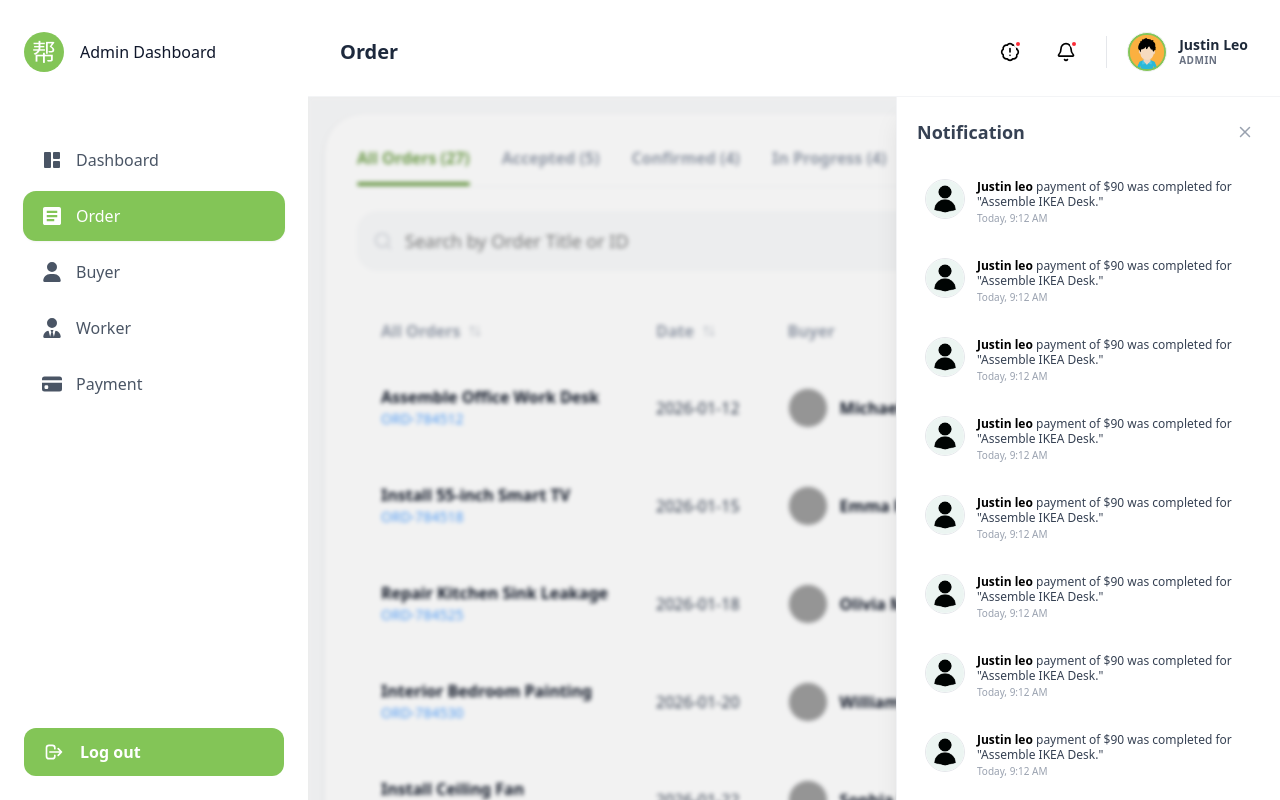
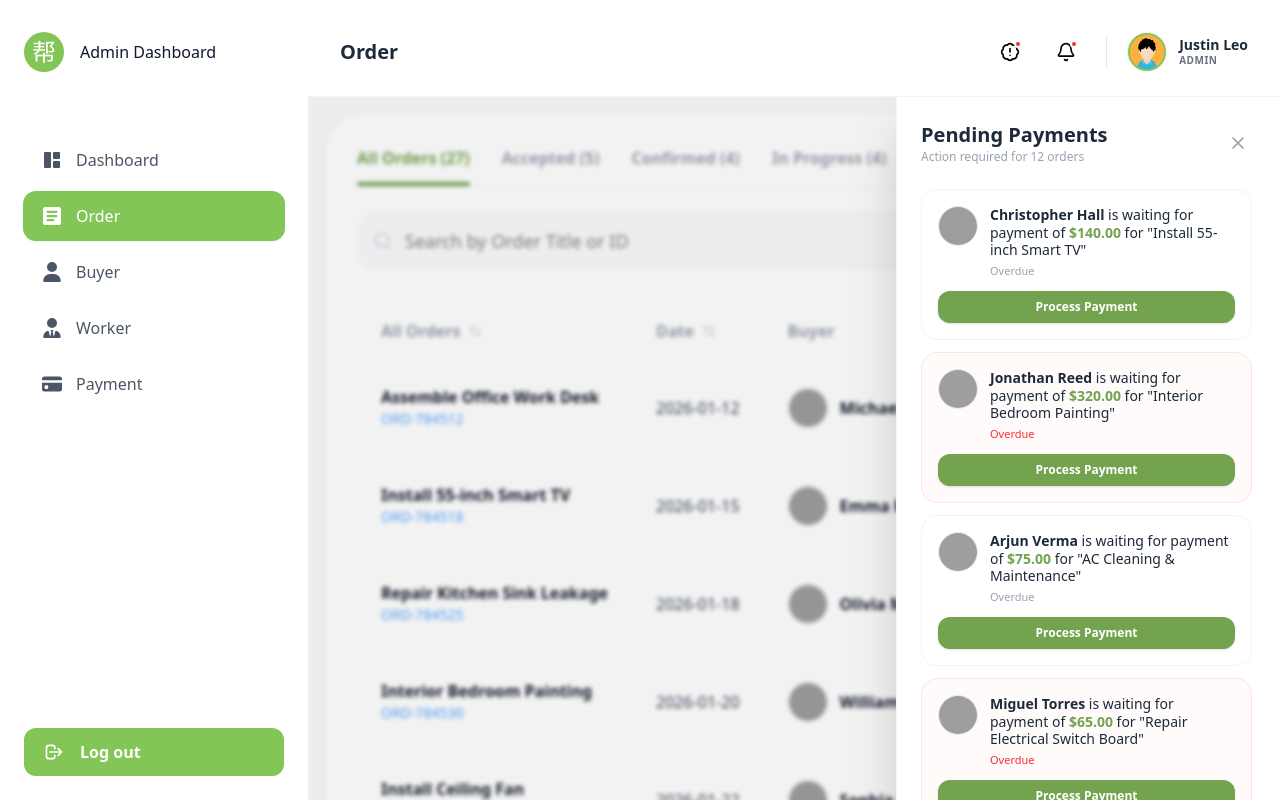
Before and after one commit to alaminislam34/worker-hiring-dashboard, a Next.js app: page /dashboard/order in a window 1280 px wide. Both pictures are taken after a click on the button 1010 px from the left and 52 px from the top of the page. Shown: the top 800 px of the page. Built offline with nearby package versions, Linux system fonts and the light colour scheme; grey boxes are pictures that could not be loaded.

Commit message:
added alert drawer and some updated

```diff
--- a/src/app/(dashboard)/components/AlertDrawer.jsx
+++ b/src/app/(dashboard)/components/AlertDrawer.jsx
@@ -1,41 +1,33 @@
 "use client";
 import Image from "next/image";
-import { X, Clock, AlertCircle } from "lucide-react";
-import { useTranslation } from "react-i18next";
+import { X } from "lucide-react";
+import { useRouter } from "next/navigation";
+import { useContext } from "react";
+import { StateContext } from "@/app/providers/StateProviders";
 
-const AlertDrawer = ({ isOpen, setIsOpen, onPayClick }) => {
-  const { t } = useTranslation();
-
-  // Simulated data for unpaid or pending orders
-  const pendingPayments = [
-    {
-      id: "ord-101",
-      workerName: "Alex Smith",
-      avatar: "https://i.pravatar.cc/150?u=alex",
-      amount: "$90",
-      task: "Assemble IKEA Desk",
-      timeLeft: "2 days left",
-      isOverdue: false,
-    },
-    {
-      id: "ord-102",
-      workerName: "Jordan Reed",
-      avatar: "https://i.pravatar.cc/150?u=jordan",
-      amount: "$150",
-      task: "Garden Maintenance",
-      timeLeft: "Overdue",
-      isOverdue: true,
-    },
-    // Add more items here...
-  ];
-
+const AlertDrawer = ({ isOpen, setIsOpen, orders = [] }) => {
+  const router = useRouter();
+  const { setIsModalOpen, setSelectedWorker } = useContext(StateContext);
+  // Filter orders for pending/unpaid payments
+  const pendingPayments = (orders || []).filter(
+    (order) => ["Pending", "Unpaid"].includes(order.payment)
+  );
+  // Helper: get days left or overdue
+  function getTimeLeft(orderDate) {
+    const today = new Date();
+    const due = new Date(orderDate);
+    const diff = Math.ceil((due - today) / (1000 * 60 * 60 * 24));
+    if (diff < 0) return "Overdue";
+    if (diff === 0) return "Due today";
+    return `${diff} day${diff > 1 ? "s" : ""} left`;
+  }
   return (
     <div
       className={`absolute inset-0 z-40 transition-all duration-500 ease-in-out flex justify-end
         ${isOpen ? "visible" : "invisible"}`}
     >
       <div
-        className={`absolute inset-0 bg-black/10 backdrop-blur-[2px] transition-opacity duration-500
+        className={`absolute inset-0 bg-black/5 backdrop-blur-[2px] transition-opacity duration-500
           ${isOpen ? "opacity-100" : "opacity-0"}`}
         onClick={() => setIsOpen(false)}
       />
@@ -48,7 +40,7 @@ const AlertDrawer = ({ isOpen, setIsOpen, onPayClick }) => {
         <div className="flex justify-between items-center mb-6">
           <div>
             <h2 className="text-xl font-bold text-gray-800">
-              {t("notifications.pendingPayments") || "Pending Payments"}
+              Pending Payments
             </h2>
             <p className="text-xs text-gray-400">
               Action required for {pendingPayments.length} orders
@@ -67,7 +59,7 @@ const AlertDrawer = ({ isOpen, setIsOpen, onPayClick }) => {
             <div
               key={item.id}
               className={`flex flex-col gap-3 p-4 rounded-2xl border transition-all ${
-                item.isOverdue
+                item.payment === "Unpaid"
                   ? "border-red-100 bg-red-50/30"
                   : "border-gray-100 bg-white hover:border-[#73a34f]/30"
               }`}
@@ -75,40 +67,29 @@ const AlertDrawer = ({ isOpen, setIsOpen, onPayClick }) => {
               <div className="flex items-start gap-3">
                 <div className="relative w-10 h-10 shrink-0">
                   <Image
-                    src={item.avatar}
+                    src={item.worker?.avatar}
                     fill
-                    alt={item.workerName}
+                    alt={item.worker?.name}
                     className="rounded-full object-cover border border-gray-200"
                     unoptimized
                   />
-                  {item.isOverdue && (
-                    <div className="absolute -top-1 -right-1 bg-red-500 rounded-full p-0.5 border-2 border-white">
-                      <AlertCircle size={10} className="text-white" />
-                    </div>
-                  )}
                 </div>
 
                 <div className="flex-1 min-w-0">
                   <p className="text-sm text-gray-800 leading-tight mb-1">
-                    <span className="font-bold">{item.workerName}</span> is
-                    waiting for payment of{" "}
+                    <span className="font-bold">{item.worker?.name}</span> is
+                    waiting for payment of {" "}
                     <span className="font-bold text-[#73a34f]">
-                      {item.amount}
+                      ${item.budget}
                     </span>{" "}
-                    for "{item.task}"
+                    for "{item.order?.title}"
                   </p>
 
                   <div className="flex items-center gap-1.5 text-[11px]">
-                    <Clock
-                      size={12}
-                      className={
-                        item.isOverdue ? "text-red-500" : "text-gray-400"
-                      }
-                    />
                     <span
-                      className={`font-medium ${item.isOverdue ? "text-red-500" : "text-gray-400"}`}
+                      className={`font-medium ${item.payment === "Unpaid" ? "text-red-500" : "text-gray-400"}`}
                     >
-                      {item.timeLeft}
+                      {getTimeLeft(item.date)}
                     </span>
                   </div>
                 </div>
@@ -116,8 +97,10 @@ const AlertDrawer = ({ isOpen, setIsOpen, onPayClick }) => {
 
               <button
                 onClick={() => {
-                  if (onPayClick) onPayClick(item);
+                  setSelectedWorker(item);
+                  setIsModalOpen(true);
                   setIsOpen(false);
+                  router.push("/dashboard/order");
                 }}
                 className="w-full py-2 bg-[#73a34f] text-white text-xs font-bold rounded-xl hover:bg-[#5f8a3f] transition-colors shadow-sm"
               >
--- a/src/app/(dashboard)/components/DashboardNavbar/DashboardNavbar.jsx
+++ b/src/app/(dashboard)/components/DashboardNavbar/DashboardNavbar.jsx
@@ -29,7 +29,8 @@ const NAV_LINKS = [
 
 const DashboardNavbar = () => {
   const [isSidebarOpen, setIsSidebarOpen] = useState(false);
-  const { isOpen, setIsOpen } = useContext(StateContext);
+  const { isOpen, setIsOpen, isAlertOpen, setIsAlertOpen } =
+    useContext(StateContext);
   const pathname = usePathname();
   const { t, i18n } = useTranslation();
 
@@ -73,7 +74,7 @@ const DashboardNavbar = () => {
       {/* --- Right Section --- */}
       <div className="flex items-center gap-2 xl:gap-4 shrink-0">
         <button
-          onClick={() => setIsOpen(!isOpen)}
+          onClick={() => setIsAlertOpen(!isAlertOpen)}
           type="button"
           className="p-2.5 hover:bg-gray-200 transition-all duration-300 rounded-full relative"
         >
--- a/src/app/(dashboard)/components/Layouts/DashboardLayout.jsx
+++ b/src/app/(dashboard)/components/Layouts/DashboardLayout.jsx
@@ -1,11 +1,20 @@
 "use client";
 import { StateContext } from "@/app/providers/StateProviders";
-import { useContext } from "react";
+import { useContext, useEffect, useState } from "react";
 // IMPORT WITHOUT CURLY BRACES
 import NotificationDrawer from "../NotificationDrawer";
+import AlertDrawer from "../AlertDrawer";
 
 export default function DashboardLayout2({ children }) {
-  const { isOpen, setIsOpen } = useContext(StateContext);
+  const { isOpen, setIsOpen, isAlertOpen, setIsAlertOpen } =
+    useContext(StateContext);
+  const [orders, setOrders] = useState([]);
+
+  useEffect(() => {
+    fetch("/data.json")
+      .then((res) => res.json())
+      .then((data) => setOrders(data));
+  }, []);
 
   return (
     /* overflow-hidden is REQUIRED to hide the drawer when it's off-screen */
@@ -14,6 +23,7 @@ export default function DashboardLayout2({ children }) {
 
       {/* Render the drawer - it will animate itself based on isOpen */}
       <NotificationDrawer isOpen={isOpen} setIsOpen={setIsOpen} />
+      <AlertDrawer isOpen={isAlertOpen} setIsOpen={setIsAlertOpen} orders={orders} />
     </section>
   );
 }
--- a/src/app/(dashboard)/dashboard/order/page.jsx
+++ b/src/app/(dashboard)/dashboard/order/page.jsx
@@ -1,5 +1,5 @@
 "use client";
-import React, { useState, useMemo, useEffect, useRef } from "react";
+import React, { useState, useMemo, useEffect, useRef, useContext } from "react";
 import {
   Search,
   ChevronLeft,
@@ -13,12 +13,15 @@ import CommonTable from "../components/CommonTable";
 import PaymentModal from "../components/PaymentModal";
 import { useTranslation } from "react-i18next";
 import { getOrderStatusKey } from "@/i18n/utils";
+import { StateContext } from "@/app/providers/StateProviders";
 
 const OrderManagement = () => {
   const router = useRouter();
   const { t } = useTranslation();
   const menuRef = useRef(null);
   const actionButtonRefs = useRef({});
+  const { isModalOpen, setIsModalOpen, selectedWorker, setSelectedWorker } =
+    useContext(StateContext);
 
   const [ordersData, setOrdersData] = useState([]);
   const [loading, setLoading] = useState(true);
@@ -27,8 +30,7 @@ const OrderManagement = () => {
   const [currentPage, setCurrentPage] = useState(1);
   const [openMenuId, setOpenMenuId] = useState(null);
   const [menuPosition, setMenuPosition] = useState({});
-  const [selectedWorker, setSelectedWorker] = useState(null);
-  const [isModalOpen, setIsModalOpen] = useState(false);
+
   const rowsPerPage = 8;
 
   useEffect(() => {
--- a/src/app/providers/StateProviders.jsx
+++ b/src/app/providers/StateProviders.jsx
@@ -6,6 +6,18 @@ export const StateContext = createContext();
 
 export const StateProvider = ({ children }) => {
   const [isOpen, setIsOpen] = useState(false);
-  const info = { isOpen, setIsOpen };
+  const [isAlertOpen, setIsAlertOpen] = useState(false);
+  const [isModalOpen, setIsModalOpen] = useState(false);
+  const [selectedWorker, setSelectedWorker] = useState(null);
+  const info = {
+    isOpen,
+    setIsOpen,
+    isAlertOpen,
+    setIsAlertOpen,
+    isModalOpen,
+    setIsModalOpen,
+    selectedWorker,
+    setSelectedWorker,
+  };
   return <StateContext.Provider value={info}>{children}</StateContext.Provider>;
 };
```
